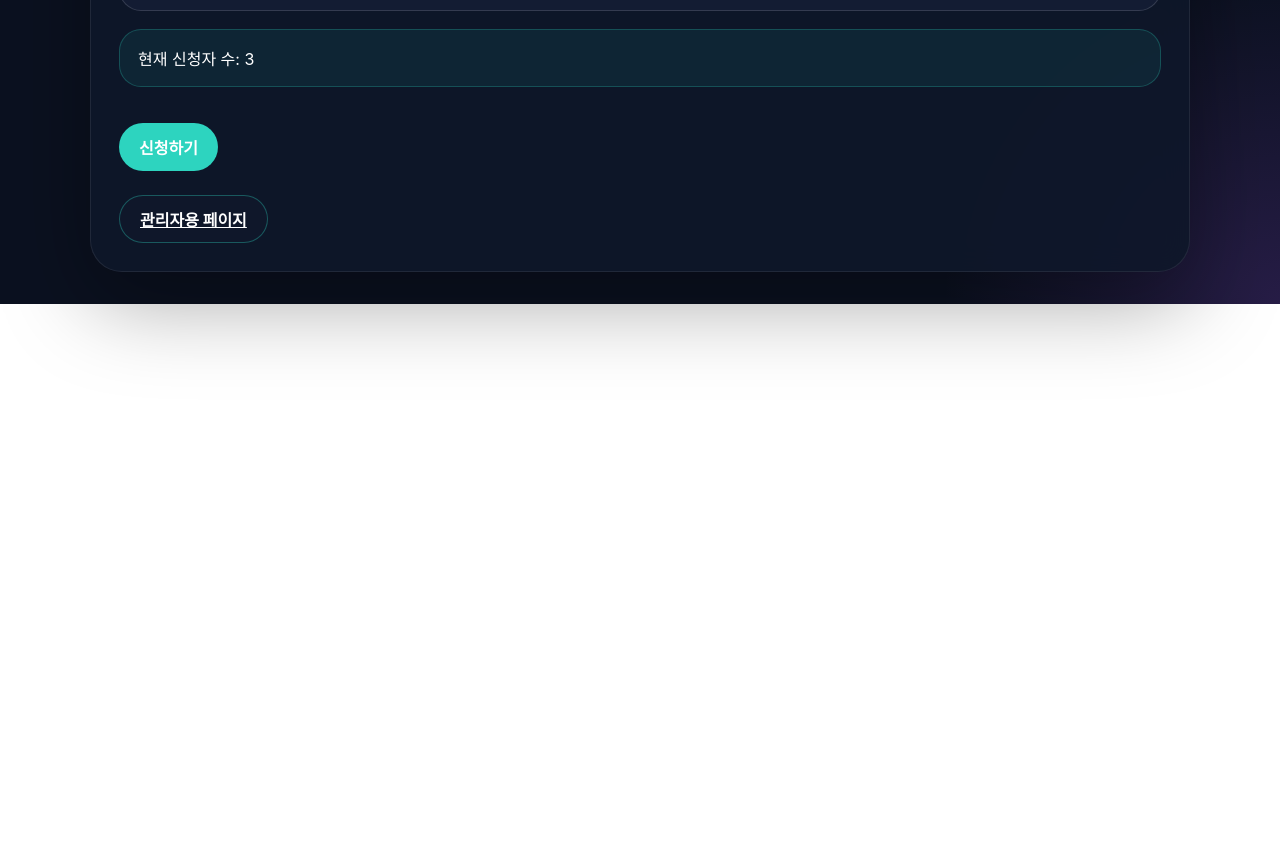
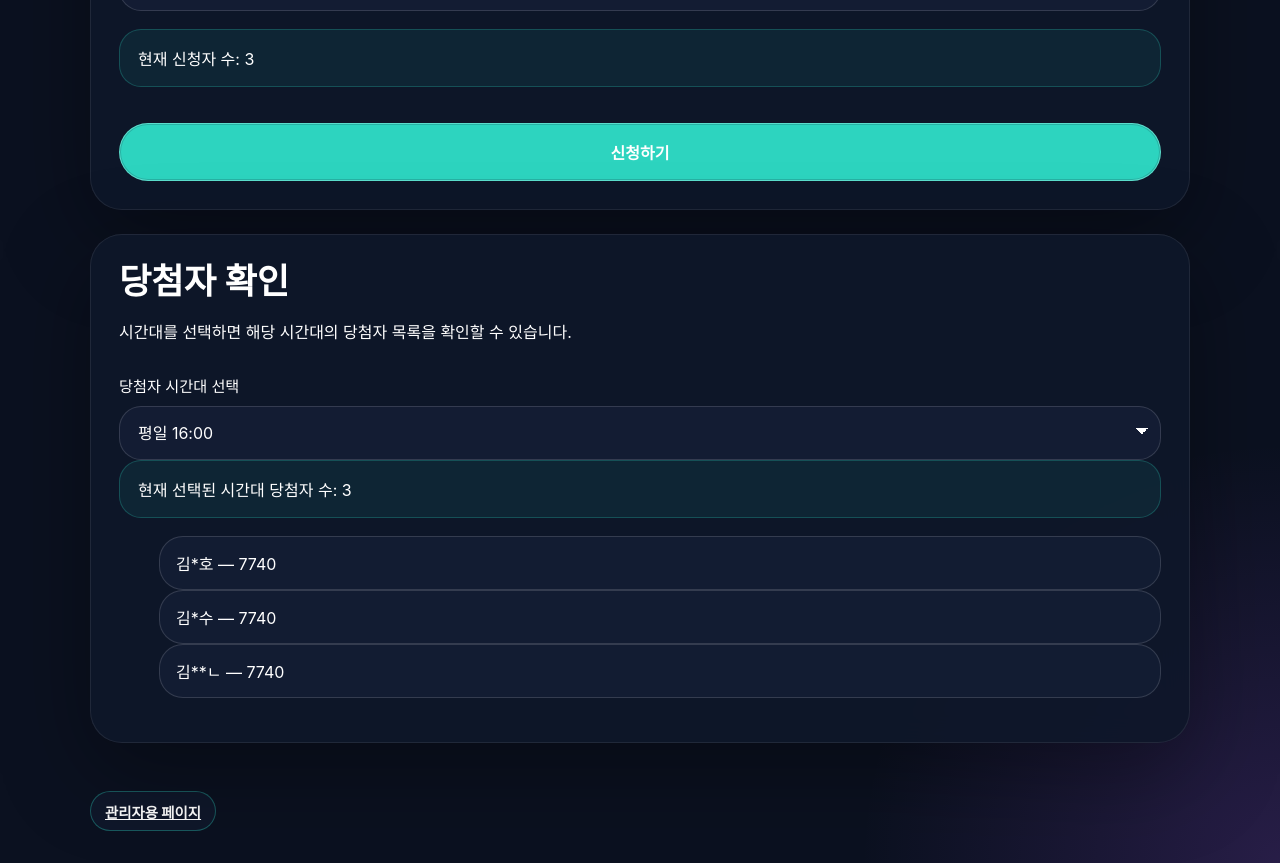
Before and after one commit to gh717k-beep/Champion-1250X-Secret-Room, a Next.js app: page / in a window 1280 px wide. Shown: the part 800-1663 px from the top of the page. Before the commit the page ends 1104 px from the top, so only its background shows below. Built offline with nearby package versions, Linux system fonts and the light colour scheme.

Commit message:
10 commit

```diff
--- a/app/globals.css
+++ b/app/globals.css
@@ -190,6 +190,21 @@ select {
   transform: translateY(-1px);
 }
 
+.button-large {
+  width: 100%;
+  min-height: 58px;
+  font-size: 1rem;
+  padding: 0 28px;
+  border: 1px solid rgba(255, 255, 255, 0.22);
+  box-shadow: inset 0 0 0 1px rgba(15, 23, 42, 0.18);
+}
+
+.button-compact {
+  min-height: 40px;
+  padding: 0 14px;
+  font-size: 0.9rem;
+}
+
 .button-primary:disabled,
 .button-secondary:disabled {
   opacity: 0.55;
@@ -200,6 +215,13 @@ select {
 .admin-form {
   display: grid;
   gap: 18px;
+}
+
+.page-footer-link {
+  width: 100%;
+  display: flex;
+  justify-content: flex-start;
+  margin-top: 24px;
 }
 
 .form-label {
--- a/app/page.tsx
+++ b/app/page.tsx
@@ -16,14 +16,22 @@ export default function Home() {
   const [name, setName] = useState("");
   const [phone, setPhone] = useState("");
   const [slot, setSlot] = useState<Slot>("weekday-16");
+  const [winnerSlot, setWinnerSlot] = useState<Slot>("weekday-16");
   const [message, setMessage] = useState<string | null>(null);
   const [count, setCount] = useState<number | null>(null);
+  const [winners, setWinners] = useState<Array<{ maskedName: string; phoneTail: string }>>([]);
+  const [winnerLoading, setWinnerLoading] = useState(false);
   const [loading, setLoading] = useState(false);
 
   useEffect(() => {
     fetchCount();
     // eslint-disable-next-line react-hooks/exhaustive-deps
   }, [slot]);
+
+  useEffect(() => {
+    fetchWinners();
+    // eslint-disable-next-line react-hooks/exhaustive-deps
+  }, [winnerSlot]);
 
   async function fetchCount() {
     try {
@@ -67,6 +75,20 @@ export default function Home() {
       setMessage("서버와 통신할 수 없습니다.");
     }
     setLoading(false);
+  }
+
+  async function fetchWinners() {
+    setWinnerLoading(true);
+    try {
+      const res = await fetch(`/api/contest?slot=${encodeURIComponent(winnerSlot)}&winners=true`);
+      if (!res.ok) return setWinners([]);
+      const data = await res.json();
+      setWinners(data.winners ?? []);
+    } catch {
+      setWinners([]);
+    } finally {
+      setWinnerLoading(false);
+    }
   }
 
   return (
@@ -128,18 +150,55 @@ export default function Home() {
             </div>
 
             <div className="submit-row">
-              <button type="submit" className="button-primary" disabled={loading}>
+              <button type="submit" className="button-primary button-large" disabled={loading}>
                 {loading ? "신청 중..." : "신청하기"}
               </button>
             </div>
           </form>
 
           {message && <div className="message-box">{message}</div>}
+        </section>
+        <section className="contest-card">
+          <div className="contest-header">
+            <h1>당첨자 확인</h1>
+            <p>시간대를 선택하면 해당 시간대의 당첨자 목록을 확인할 수 있습니다.</p>
+          </div>
 
-          <a href="/contest" className="button-secondary" style={{ marginTop: 24 }}>
+          <label className="form-label">
+            <span>당첨자 시간대 선택</span>
+            <select value={winnerSlot} onChange={(e) => setWinnerSlot(e.target.value as Slot)}>
+              {Object.entries(SLOT_LABELS).map(([key, label]) => (
+                <option key={key} value={key}>
+                  {label}
+                </option>
+              ))}
+            </select>
+          </label>
+
+          <div className="message-box" style={{ marginBottom: 18 }}>
+            현재 선택된 시간대 당첨자 수: {winners.length}
+          </div>
+
+          {winnerLoading ? (
+            <div className="message-box">당첨자 목록을 불러오는 중입니다...</div>
+          ) : winners.length === 0 ? (
+            <div className="message-box">해당 시간대에 당첨자가 없습니다.</div>
+          ) : (
+            <ul>
+              {winners.map((winner, index) => (
+                <li key={index} className="result-item">
+                  {winner.maskedName} — {winner.phoneTail}
+                </li>
+              ))}
+            </ul>
+          )}
+        </section>
+
+        <div className="page-footer-link">
+          <a href="/contest" className="button-secondary button-compact">
             관리자용 페이지
           </a>
-        </section>
+        </div>
       </div>
     </main>
   );
--- a/data/entries.json
+++ b/data/entries.json
@@ -4,20 +4,26 @@
     "name": "김건호",
     "phone": "01033947740",
     "slot": "weekday-16",
-    "createdAt": "2026-08-07T01:46:09.763Z"
+    "createdAt": "2026-08-07T01:46:09.763Z",
+    "winner": true,
+    "drawnAt": "2026-08-07T01:51:24.444Z"
   },
   {
     "id": 1786067175102,
     "name": "김철수",
     "phone": "01033947740",
     "slot": "weekday-16",
-    "createdAt": "2026-08-07T01:46:15.102Z"
+    "createdAt": "2026-08-07T01:46:15.102Z",
+    "winner": true,
+    "drawnAt": "2026-08-07T01:51:24.444Z"
   },
   {
     "id": 1786067183289,
     "name": "김철수ㄴ",
     "phone": "01033947740",
     "slot": "weekday-16",
-    "createdAt": "2026-08-07T01:46:23.289Z"
+    "createdAt": "2026-08-07T01:46:23.289Z",
+    "winner": true,
+    "drawnAt": "2026-08-07T01:51:24.444Z"
   }
 ]
```
